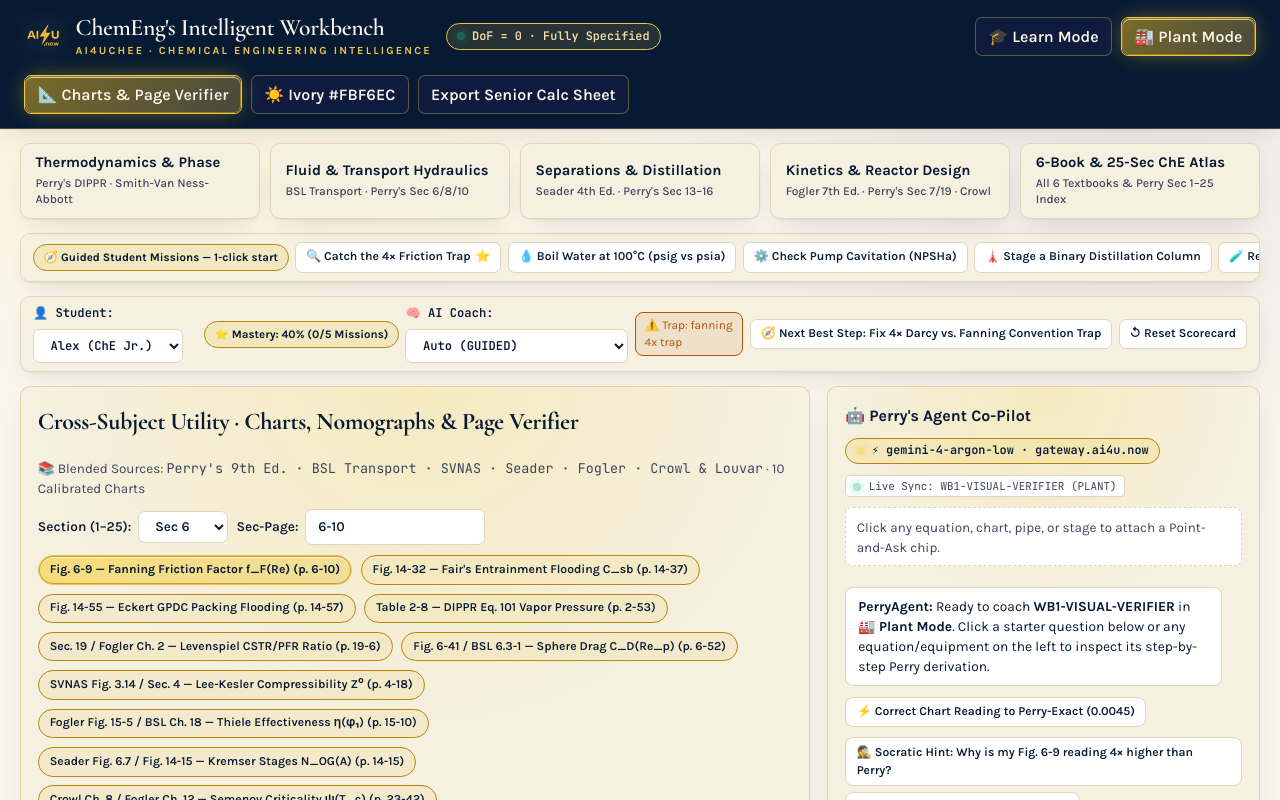
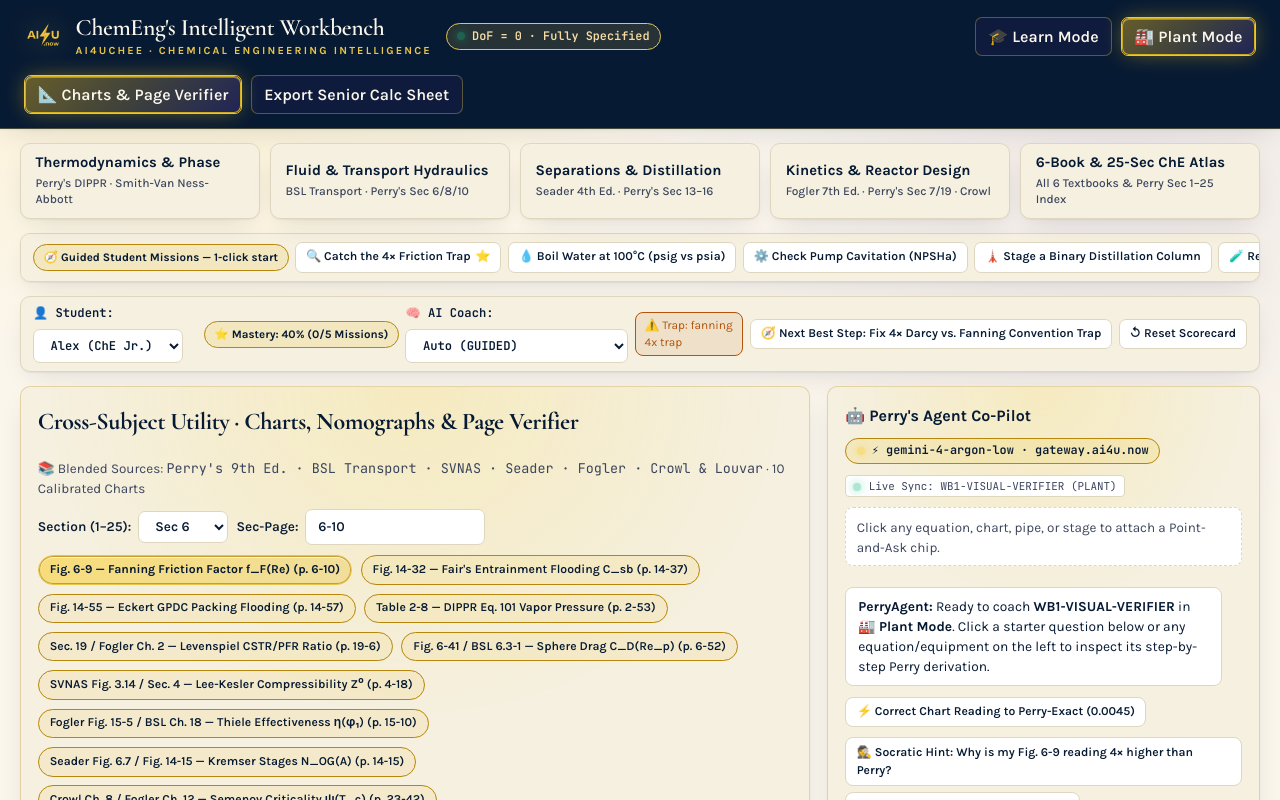
Before and after one commit to ai4U23/ai4UCheE, a React (Vite) app: page / in a window 1280 px wide. Shown: the top 800 px of the page. Built offline with nearby package versions, Linux system fonts and the light colour scheme.

Commit message:
refactor(theme): remove Dark Navy #071A33 mode and lock UI to Institutional Ivory #FBF6EC

```diff
--- a/src/actions/view-screen.ts
+++ b/src/actions/view-screen.ts
@@ -44,7 +44,7 @@ export interface ClientScreenState {
   id?: string;
   activeWorkbench: string;
   personaMode: 'learn' | 'plant';
-  themeMode: 'paper' | 'blueprint';
+  themeMode: 'paper';
   selectedChips: string[];
   payload: Record<string, unknown>;
   updatedAt?: number;
@@ -163,7 +163,7 @@ export const viewScreenAction = defineAction({
   schema: z.object({
     activeWorkbench: z.string().optional(),
     personaMode: z.enum(['learn', 'plant']).optional(),
-    themeMode: z.enum(['paper', 'blueprint']).optional(),
+    themeMode: z.literal('paper').optional(),
     selectedChips: z.array(z.string()).optional(),
     payload: z.record(z.unknown()).optional(),
   }),
--- a/src/components/shell/app-shell.tsx
+++ b/src/components/shell/app-shell.tsx
@@ -1,4 +1,4 @@
-// AppShell: Dual-Lens header (Learn <-> Plant), Dual Theme toggle (Ivory #FBF6EC <-> Dark Navy #071A33),
+// AppShell: Dual-Lens header (Learn <-> Plant), Institutional Ivory (#FBF6EC) surface,
 // ai4U logo + motion/react layoutId shared-layout morphing, DoF badge, 5 ChE Subject tabs + Cross-Subject Charts & Page Verifier tool + Calc Sheet trigger.
 import React from 'react';
 import { motion } from 'motion/react';
@@ -39,7 +39,7 @@ export const AppShell: React.FC<AppShellProps> = ({
   chatDrawer,
   dofStatus = 'DoF = 0 · Fully Specified',
 }) => {
-  const { personaMode, setPersonaMode, themeMode, setThemeMode, activeWorkbench, setActiveWorkbench } = usePersonaTheme();
+  const { personaMode, setPersonaMode, activeWorkbench, setActiveWorkbench } = usePersonaTheme();
   const lastSubjectRef = React.useRef<WorkbenchId>('wb3-hydraulics');
   if (activeWorkbench !== 'wb1-visual-verifier') lastSubjectRef.current = activeWorkbench;
 
@@ -125,9 +125,6 @@ export const AppShell: React.FC<AppShellProps> = ({
             {isVerifierActive && <motion.span layoutId="active-verifier-pill" className="motion-pill framer-pill-glow" transition={FRAMER_LAYOUT_SPRING} />}
             <span>📐 Charts &amp; Page Verifier</span>
           </button>
-          <button type="button" data-testid="theme-toggle" onClick={() => setThemeMode(themeMode === 'paper' ? 'blueprint' : 'paper')}>
-            {themeMode === 'paper' ? '☀️ Ivory #FBF6EC' : '🌙 Dark Navy #071A33'}
-          </button>
           <button type="button" data-testid="export-calc-sheet-btn" onClick={onExportCalcSheet}>
             Export Senior Calc Sheet
           </button>
--- a/src/context/persona-theme-context.tsx
+++ b/src/context/persona-theme-context.tsx
@@ -1,9 +1,9 @@
-// Persona ('learn' | 'plant') + Dual Theme ('paper' Ivory #FBF6EC | 'blueprint' Dark Navy #071A33) context.
+// Persona ('learn' | 'plant') + Institutional Ivory ('paper' #FBF6EC) context.
 import React, { createContext, useCallback, useContext, useEffect, useState } from 'react';
 import { writeClientAppState } from '../actions/view-screen';
 
 export type PersonaMode = 'learn' | 'plant';
-export type ThemeMode = 'paper' | 'blueprint';
+export type ThemeMode = 'paper';
 export type WorkbenchId =
   | 'wb1-visual-verifier'
   | 'wb2-thermo-dippr'
@@ -47,7 +47,7 @@ export const PersonaThemeProvider: React.FC<{
   initialWorkbench = 'wb1-visual-verifier',
 }) => {
   const [personaMode, setPersonaMode] = useState<PersonaMode>(initialPersona);
-  const [themeMode, setThemeMode] = useState<ThemeMode>(initialTheme);
+  const [themeMode, setThemeMode] = useState<ThemeMode>('paper');
   const [activeWorkbench, setActiveWorkbench] = useState<WorkbenchId>(initialWorkbench);
   const [selectedChips, setSelectedChips] = useState<SelectedChip[]>([]);
 
--- a/src/styles/framer-motion-surfaces.css
+++ b/src/styles/framer-motion-surfaces.css
@@ -4,14 +4,8 @@
 
 .app-shell {
   background-image:
-    radial-gradient(60% 42% at 15% 0%, rgba(250, 204, 21, 0.12) 0%, rgba(251, 246, 236, 0) 70%),
+    radial-gradient(60% 42% at 15% 0%, rgba(250, 204, 21, 0.14) 0%, rgba(251, 246, 236, 0) 70%),
     radial-gradient(50% 45% at 88% 12%, rgba(99, 73, 180, 0.08) 0%, rgba(251, 246, 236, 0) 72%);
-}
-
-[data-theme="blueprint"] .app-shell {
-  background-image:
-    radial-gradient(60% 45% at 18% 0%, rgba(250, 204, 21, 0.14) 0%, rgba(7, 26, 51, 0) 72%),
-    radial-gradient(55% 50% at 85% 18%, rgba(99, 73, 180, 0.22) 0%, rgba(7, 26, 51, 0) 72%);
 }
 
 .shell-header {
@@ -50,15 +44,16 @@
 
 /* Shared-layout motion pill glow (Framer Layout Spring 500/60/1 companion) */
 .framer-pill-glow {
+  background: linear-gradient(135deg, rgba(250, 204, 21, 0.46) 0%, rgba(232, 197, 71, 0.28) 100%);
+  border: 1px solid rgba(184, 134, 11, 0.72);
+  box-shadow: 0 0 20px 1px rgba(232, 197, 71, 0.42), inset 0 1px 0 rgba(255, 255, 255, 0.65);
+}
+
+.shell-header .framer-pill-glow,
+.wb-tab .framer-pill-glow {
   background: linear-gradient(135deg, rgba(250, 204, 21, 0.38) 0%, rgba(232, 197, 71, 0.22) 55%, rgba(99, 73, 180, 0.24) 100%);
   border: 1px solid rgba(250, 204, 21, 0.78);
   box-shadow: 0 0 24px 2px rgba(250, 204, 21, 0.34), inset 0 1px 0 rgba(255, 255, 255, 0.35);
-}
-
-[data-theme="paper"] .framer-pill-glow {
-  background: linear-gradient(135deg, rgba(250, 204, 21, 0.46) 0%, rgba(232, 197, 71, 0.28) 100%);
-  border: 1px solid rgba(184, 134, 11, 0.72);
-  box-shadow: 0 0 20px 1px rgba(232, 197, 71, 0.42), inset 0 1px 0 rgba(255, 255, 255, 0.65);
 }
 
 .framer-pill-btn.active,
@@ -68,20 +63,9 @@
 }
 
 /* Workbench panels & glass elevation */
-[data-theme="blueprint"] .wb-panel,
-[data-theme="blueprint"] .wb-tutor-card,
-[data-theme="blueprint"] .chat-drawer {
-  background-image:
-    radial-gradient(55% 55% at 50% 0%, rgba(250, 204, 21, 0.08) 0%, rgba(15, 27, 61, 0) 72%),
-    radial-gradient(50% 50% at 50% 100%, rgba(99, 73, 180, 0.16) 0%, rgba(10, 15, 29, 0) 70%);
-  border-color: rgba(232, 197, 71, 0.28);
-  transition: border-color 240ms cubic-bezier(0.22, 1, 0.36, 1),
-              box-shadow 240ms cubic-bezier(0.22, 1, 0.36, 1);
-}
-
-[data-theme="paper"] .wb-panel,
-[data-theme="paper"] .wb-tutor-card,
-[data-theme="paper"] .chat-drawer {
+.wb-panel,
+.wb-tutor-card,
+.chat-drawer {
   background-image:
     radial-gradient(65% 55% at 50% 0%, rgba(250, 204, 21, 0.16) 0%, rgba(245, 240, 224, 0) 74%);
   border-color: rgba(184, 134, 11, 0.28);
@@ -89,14 +73,8 @@
               box-shadow 240ms cubic-bezier(0.22, 1, 0.36, 1);
 }
 
-[data-theme="blueprint"] .wb-panel:hover,
-[data-theme="blueprint"] .wb-tutor-card:hover {
-  border-color: rgba(250, 204, 21, 0.55);
-  box-shadow: 0 18px 46px -22px rgba(0, 0, 0, 0.78), 0 0 26px -4px rgba(250, 204, 21, 0.22);
-}
-
-[data-theme="paper"] .wb-panel:hover,
-[data-theme="paper"] .wb-tutor-card:hover {
+.wb-panel:hover,
+.wb-tutor-card:hover {
   border-color: rgba(184, 134, 11, 0.58);
   box-shadow: 0 14px 32px -14px rgba(7, 26, 51, 0.18), 0 0 22px -4px rgba(232, 197, 71, 0.35);
 }
--- a/src/styles/theme-tokens.css
+++ b/src/styles/theme-tokens.css
@@ -1,6 +1,6 @@
-/* Dual Theme token system for ChemEng's Intelligent Workbench (ai4UCheE).
+/* Institutional Ivory (#fbf6ec / #f5f0e0) token system for ChemEng's Intelligent Workbench (ai4UCheE).
  * Aligned with ai4UMasterplan sovereign design system:
- * Institutional Ivory (#fbf6ec / #f5f0e0), Sovereign Dark Navy (#071a33 / #0f1b3d),
+ * Institutional Ivory (#fbf6ec / #f5f0e0), Sovereign Deep Navy (#071a33 / #0f1b3d) ink & masthead,
  * and Maize Gold (#e8c547 / #f7dca6) with Cormorant Garamond + Karla + JetBrains Mono. */
 @import 'katex/dist/katex.min.css';
 @import './workbench-components.css';
@@ -35,22 +35,6 @@
   --font-display: 'Cormorant Garamond', ui-serif, Georgia, serif;
   --font-sans: 'Karla', -apple-system, BlinkMacSystemFont, 'Segoe UI', sans-serif;
   --font-mono: 'JetBrains Mono', 'SFMono-Regular', Menlo, monospace;
-}
-
-[data-theme="blueprint"] {
-  --bg-canvas: #071a33;
-  --bg-panel: #0f1b3d;
-  --bg-elevated: #1e2f5c;
-  --ink-primary: #fbf6ec;
-  --ink-muted: #d5ccb8;
-  --border-grid: #2a3a66;
-  --accent-primary: #e8c547;
-  --accent-secondary: #f7dca6;
-  --accent-maize: #e8c547;
-  --status-pass: #34d399;
-  --status-warn: #e8c547;
-  --status-danger: #f87171;
-  --shadow-lift: 0 18px 50px -28px rgb(0 0 0 / 0.65);
 }
 
 * { box-sizing: border-box; }
```
Also changed, not shown: 2 other files (tests, documents, lock files or other folders).
